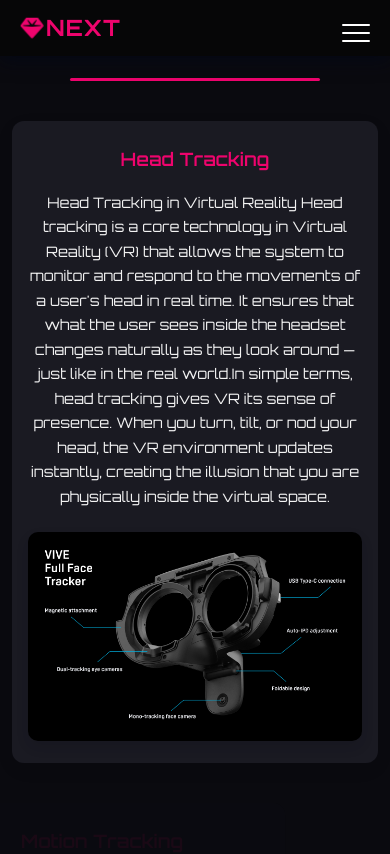
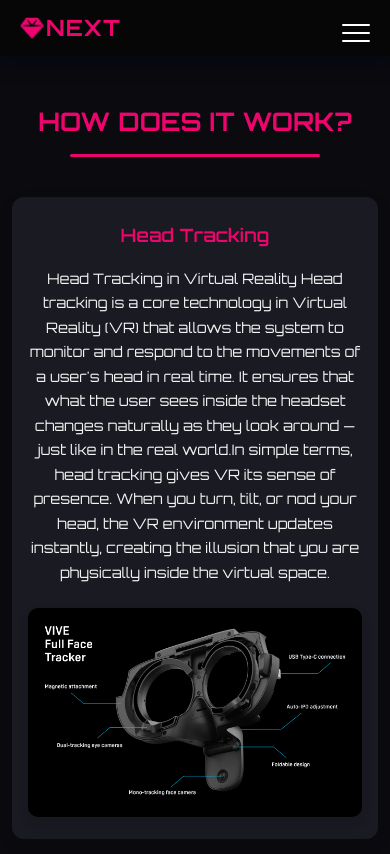
Before and after one commit to Dannydrake-1/Next, a React (Vite) app: page /tech in a window 390 px wide. Shown: the top 854 px of the page. Built offline with nearby package versions, Linux system fonts and the light colour scheme; a web font is replaced by a local one.

Commit message:
responsiveness

```diff
--- a/src/components/HeroTech.css
+++ b/src/components/HeroTech.css
@@ -124,6 +124,9 @@
 
 
 @media (max-width: 768px) {
+   .herotech {
+    padding: 100px 12px;
+  }
   .header2 {
     font-size: 1.9rem;
   }
@@ -144,7 +147,7 @@
 
 @media (max-width: 480px) {
   .herotech {
-    padding: 24px 12px;
+    padding: 100px 12px;
   }
 
   .header2 {
```
